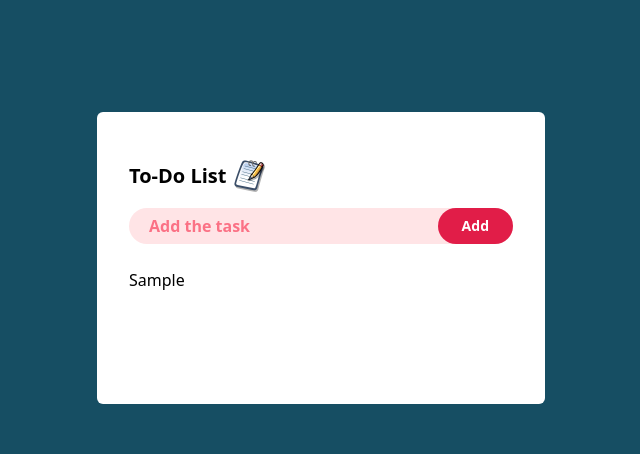
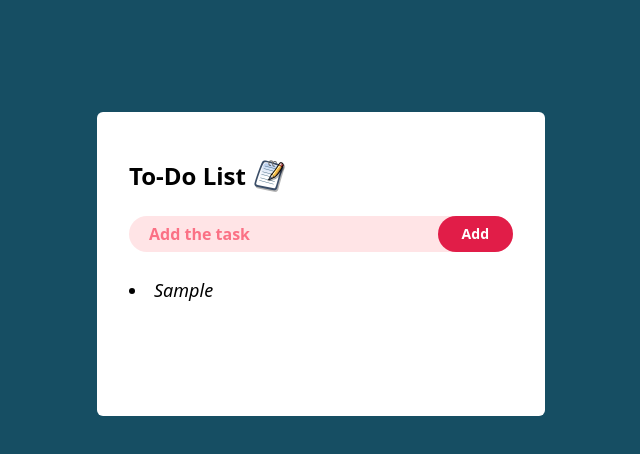
Before and after one commit to Vasanth-R27/To-Do-List-App-using-TailwindCSS-and-JavaScript, a website built with Vite: page index.html in a window 1280 px wide. Both pictures are taken after typing "Sample" into the empty fields and a click on the button "Add". Shown: the whole page, without its empty margins (319-959 px from the left). Built offline with nearby package versions, Linux system fonts and the light colour scheme.

Commit message:
added necessary changes

```diff
--- a/assets/main.js
+++ b/assets/main.js
@@ -11,7 +11,10 @@ button.addEventListener("click", () => {
 });
 
 function addtodo(todo) {
-  let para = document.createElement("p");
+  if (input.value === "") {
+    alert("You must write something!");
+  } else {
+    let para = document.createElement("li");
     para.innerText = todo;
     todoList.appendChild(para);
     // single-click---it will strike the task
@@ -25,6 +28,7 @@ function addtodo(todo) {
       remove(todo);
     });
   }
+}
 
 function remove(todo) {
   let index = todos.indexOf(todo);
--- a/index.html
+++ b/index.html
@@ -19,8 +19,8 @@
     <div class="bg-white rounded-md px-8 pt-12 pb-28">
 
       <!-- ToDo-text -->
-      <div class="flex items-center pb-4">
-        <h2 class="text-xl font-sans font-bold pr-2 ">To-Do List</h2>
+      <div class="flex items-center pb-6">
+        <h2 class="text-2xl font-sans font-bold pr-2 ">To-Do List</h2>
         <img src="./assets/images/Notepad_image.png" alt="notepad" class="w-8 h-8">
       </div>
 
@@ -36,8 +36,8 @@
 
 
       <!-- Tasks -->
-      <div class="mt-6 space-x-4">
-        <div class="flex items-center justify-between cursor-pointer relative" id="todoList">
+      <div class="mt-6">
+        <div class="flex flex-col text-lg font-sans italic  cursor-pointer" id="todoList">
           <!-- <p>task-1</p> -->
         </div>
       </div>
```
Lines whose indentation alone changed are shown as unchanged.
